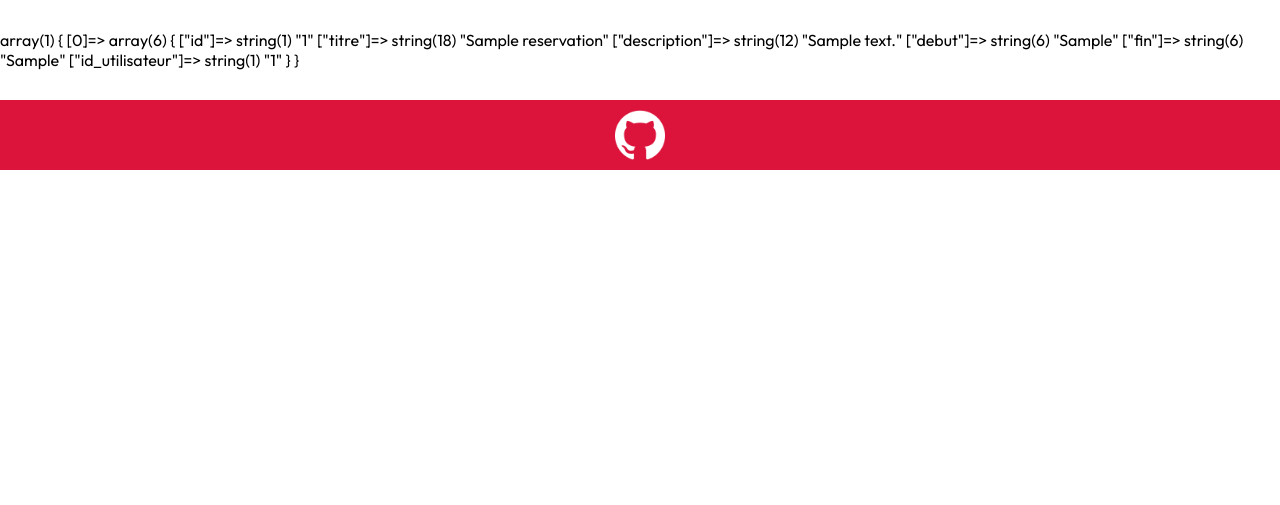
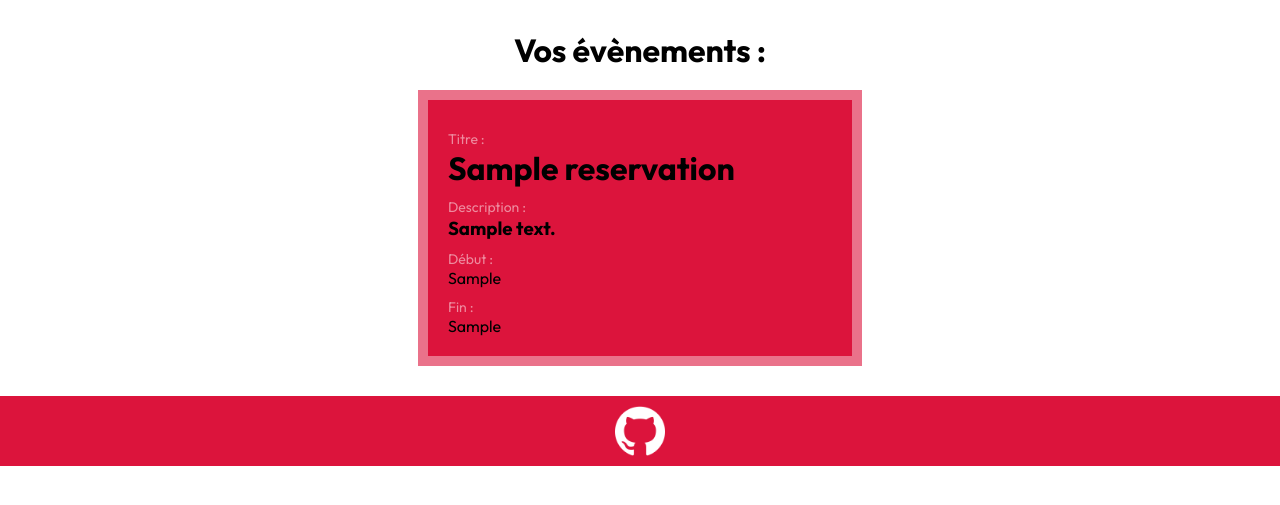
Before and after one commit to thibault-kine/reservations-salles, a PHP site: page /evenements.php?id=1 in a window 1280 px wide. Shown: the part 63-568 px from the top of the page. Run offline with PHP 8.4, Linux system fonts and the light colour scheme; the visitor is signed in with stand-in values (Sample User, id 1); tables that the repository leaves empty or names only in its code hold one stand-in row (values such as "Sample post").

Commit message:
last commit, I'M FREE!!!

```diff
--- a/evenements.php
+++ b/evenements.php
@@ -8,20 +8,61 @@
 
 include("header.php");
 
-// TODO: pourquoi quand tu rajoutes un "/" a la fin de l'url ça marche plus ? et pourquoi quand tu mets un "?id=X" le css ne s'applique plus ???
 if(empty($_GET["id"]))
 {
     Display404();
 }
+elseif($_GET["id"] != $_SESSION["id"])
+{
+    header("location: evenements.php?id=".$_SESSION["id"]);
+}
 else
 {
-    $eventID = $_GET["id"];
+    echo "<h1 style='text-align: center;'>Vos évènements :</h1>";
+
+    $userID = $_GET["id"];
     $database = mysqli_connect("localhost", "root", "", "reservationsalles");
-    $selectQuery = "SELECT * FROM reservations WHERE id='".$eventID."'";
+    $selectQuery = "SELECT * FROM reservations WHERE id_utilisateur='$userID'";
     $result = mysqli_query($database, $selectQuery);
     $fetch = mysqli_fetch_all($result, MYSQLI_ASSOC);
 
-    var_dump($fetch);
+    echo "
+    <style>
+        .event
+        {
+            background-color: crimson;
+            border: 10px solid rgba(255,255,255,0.4);
+            width: 30%;
+            margin: auto;
+            padding: 20px;
+            margin-top: 20px;
+            margin-bottom: 20px;
+        }
+
+        .subtext
+        {
+            color: rgba(255,255,255,0.5);
+            font-size: 14;
+            margin-top: 10px;
+        }
+    </style>
+    ";
+
+    foreach($fetch as $f)
+    {
+        echo "
+        <div class='event'>
+            <p class='subtext'>Titre :</p>
+            <h1>".$f["titre"]."</h1>
+            <p class='subtext'>Description :</p>
+            <h3>".$f["description"]."</h3>
+            <p class='subtext'>Début :</p>
+            <p>".$f["debut"]."</p>
+            <p class='subtext'>Fin :</p>
+            <p>".$f["fin"]."</p>
+        </div>
+        ";
+    }
 }
 
 include("footer.php");
--- a/header.php
+++ b/header.php
@@ -39,7 +39,7 @@
         }
         else
         {
-            echo "<a href='evenements.php'>Evènements</a>";
+            echo "<a href='evenements.php?id=".$_SESSION["id"]."'>Evènements</a>";
             echo "<a href='planning.php'>Planning</a>";
             echo "<a href='profil.php'>Profil</a>";
         }
--- a/planning.php
+++ b/planning.php
@@ -30,7 +30,7 @@
 <div id="reservation-links">
     <a href="reservation-form.php">Réservez notre salle</a>
     <h2>ou</h2>
-    <a href="reservation.php">Regardez quelles horaires sont déjà réservées</a>
+    <a href="evenements.php?id=<?php echo $_SESSION["id"]?>">Regardez quelles horaires sont déjà réservées</a>
 </div>
 
 <?php
--- a/profil.php
+++ b/profil.php
@@ -27,12 +27,11 @@
             <input type="text" name="login" value="'.$_SESSION["login"].'" id="login"><br>
             <input type="password" name="p1" value="'.$_SESSION["password"].'" class="passwords"><br>
             <input type="password" name="p2" placeholder="confirmer mot de passe" class="passwords"><br>
-            <input type="submit" value="Valider les changements">
-
+            <input type="submit" value="Valider les changements" class="btn">
         </form>
         ');
         ?>
-        <a href="logout.php" style="color: red;">Déconnexion</a>
+        <a href="logout.php" style="color: rgba(255,255,255,0.5);">Déconnexion</a>
     </div>
 </div>
 
--- a/style.css
+++ b/style.css
@@ -167,8 +167,8 @@
     border: none;
     border-radius: 30px;
     font-weight: bold;
+    width: 50%;
 }
-
 
 .err404 img
 {
@@ -176,3 +176,28 @@
     width: 30%;
     height: auto;
 }
+
+.event
+{
+    border: 1px solid red;
+}
+
+#profil
+{
+    background-color: crimson;
+    border: 10px solid rgba(255,255,255,0.4);
+    padding: 20px;
+    width: 40%;
+    margin: auto;
+}
+
+#profil *
+{
+    text-align: center;
+    margin-bottom: 10px;
+}
+
+#profil input
+{
+    height: 30px;
+}
```
Also changed, not shown: reservation-form.php (+14 -1 lines).
